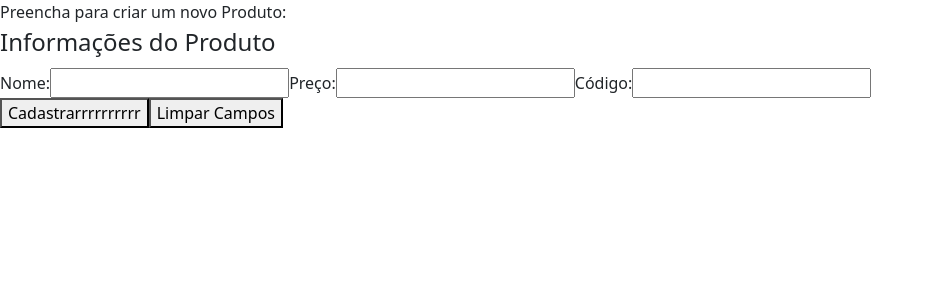
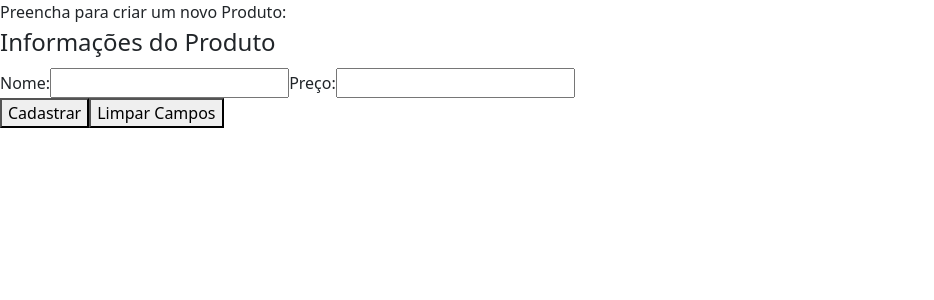
Before and after one commit to DiegoHCR-code/TrabalhoFinalBD2, a React (Create React App) app: page /criarproduto in a window 1280 px wide. Shown: the top 300 px of the page, without its empty margins (0-934 px from the left). Built offline with nearby package versions, Linux system fonts and the light colour scheme; no server answers.

Commit message:
Criação do form de produto

```diff
--- a/src/componentes/CriarProduto.jsx
+++ b/src/componentes/CriarProduto.jsx
@@ -28,7 +28,6 @@ function CriarProduto() {
         const { error} = await controleBD.from("produto").insert([
             {
                 nome: infoProds.nome,
-                codigo: infoProds.codigo.replace(/\D/g, ''),
                 precoproduto: infoProds.precoproduto.replace(/\D/g, ''),
             }]);
       console.log("cadastrou");
@@ -47,10 +46,8 @@ function CriarProduto() {
           <label htmlFor="precoproduto">Preço:</label>
           <input type="number" name="precoproduto" id="precoproduto" required />
 
-          <label htmlFor= "codigo">Código:</label>
-          <input type="number" name="codigo" id="codigo" required/>
         </fieldset>
-        <button type="submit">Cadastrarrrrrrrrrr</button>
+        <button type="submit">Cadastrar</button>
         <button type="reset">Limpar Campos</button>
       </form>
     </div>
```
Also changed, not shown: src/componentes/ProdutoForm.jsx (added, +19 -0 lines).
